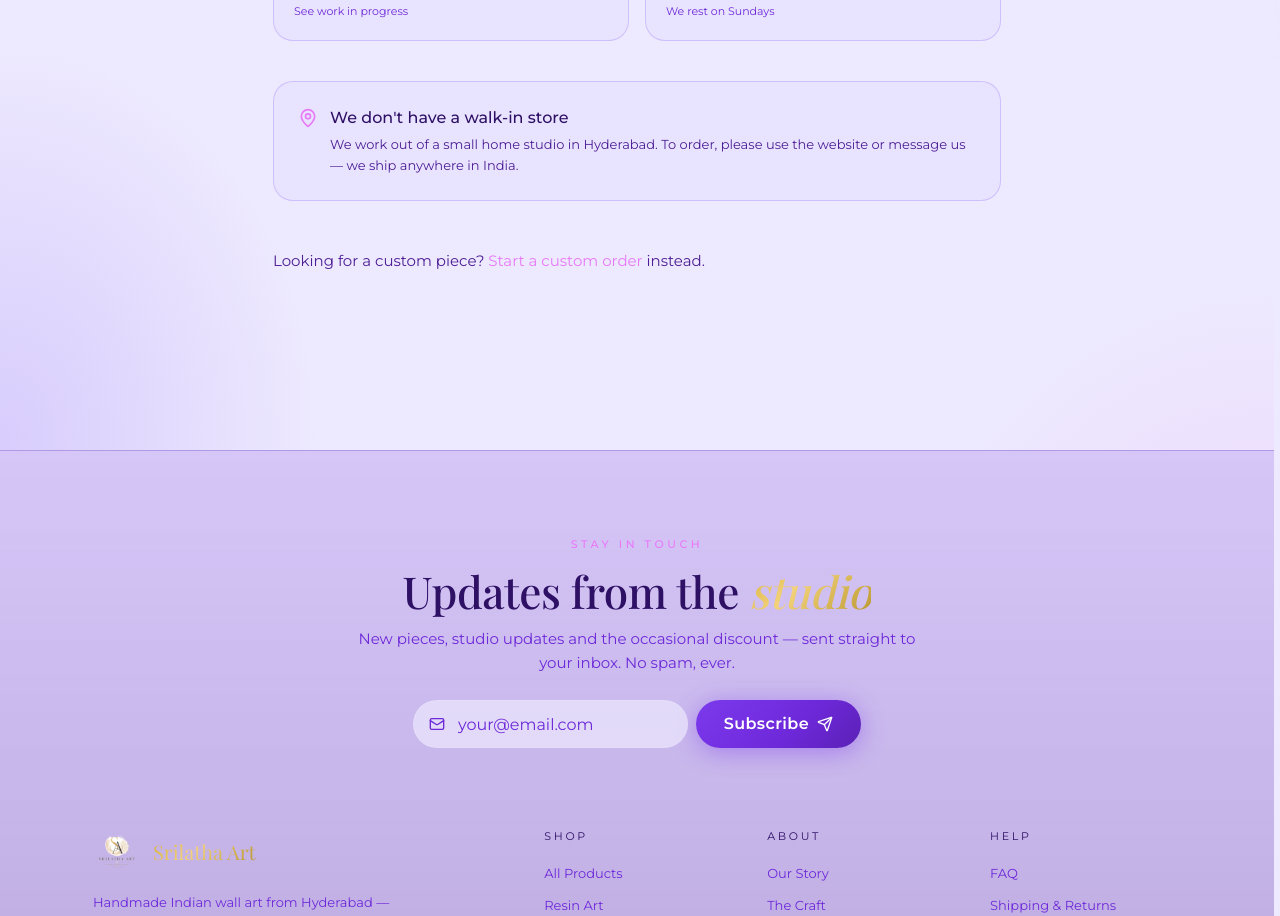
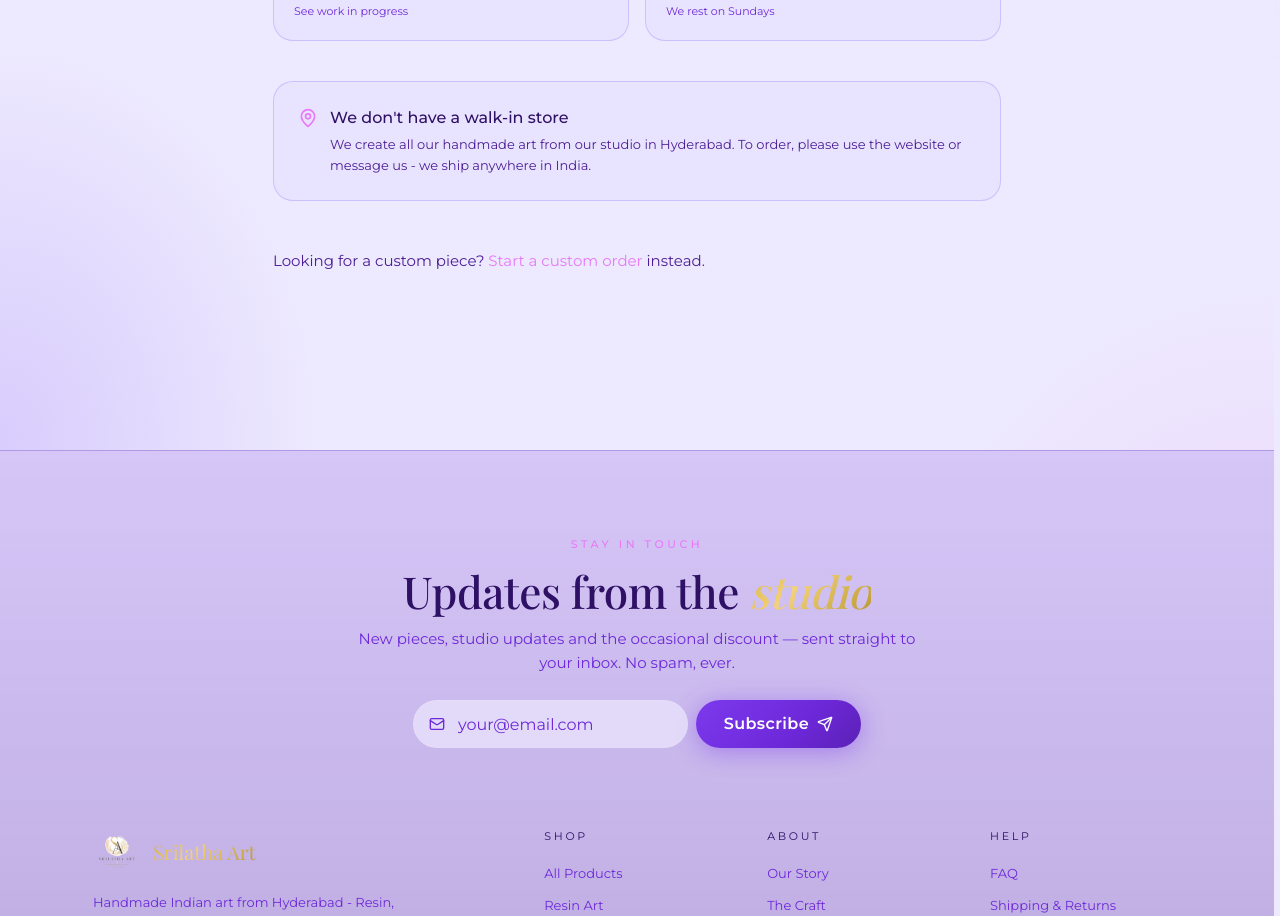
Before and after one commit to lakshmanachari-panuganti/The-Srilatha-Arts, a Next.js app in the folder frontend/: page /contact in a window 1280 px wide. Shown: the part 740-1656 px from the top of the page. Built offline with nearby package versions, Linux system fonts and the light colour scheme; no server answers.

Commit message:
feat: updated with simple english words

```diff
--- a/frontend/app/contact/page.tsx
+++ b/frontend/app/contact/page.tsx
@@ -49,8 +49,8 @@ export default function ContactPage() {
         <div>
           <p className="text-ivory font-medium mb-1">We don&apos;t have a walk-in store</p>
           <p className="text-ivory-soft text-sm leading-relaxed">
-            We work out of a small home studio in Hyderabad. To order, please use the website or
-            message us — we ship anywhere in India.
+            We create all our handmade art from our studio in Hyderabad. To order, please use the website or
+            message us - we ship anywhere in India.
           </p>
         </div>
       </div>
--- a/frontend/app/faq/page.tsx
+++ b/frontend/app/faq/page.tsx
@@ -9,7 +9,7 @@ export const metadata: Metadata = {
 const faqs = [
   {
     q: 'Are your pieces really handmade?',
-    a: 'Yes — every single one. We make each piece by hand in our Hyderabad studio. That means no two pieces look exactly alike, and tiny differences are part of what makes them special.',
+    a: 'Yes - every single one. We make each piece by hand in our Hyderabad studio. That means no two pieces look exactly alike, and tiny differences are part of what makes them special.',
   },
   {
     q: 'How long does delivery take?',
--- a/frontend/app/layout.tsx
+++ b/frontend/app/layout.tsx
@@ -32,7 +32,7 @@ export const metadata: Metadata = {
     template: '%s · Srilatha Art',
   },
   description:
-    'Handmade wall art from Hyderabad — Dot Mandala, Resin, Lippan, Pichwai and Kolam styles. Free shipping across India on orders above ₹2,999.',
+    'Handmade arts - Dot Mandala, Resin, Lippan, Pichwai and Kolam styles. Free shipping across India on orders above ₹2,999.',
   keywords: [
     'Dot Mandala',
     'Resin Art',
--- a/frontend/app/our-story/page.tsx
+++ b/frontend/app/our-story/page.tsx
@@ -16,8 +16,8 @@ export default function OurStoryPage() {
         A small studio in <em className="italic gold-text">Hyderabad</em>
       </h1>
       <p className="text-ivory-soft text-base lg:text-lg leading-relaxed mb-6">
-        Hi! We are a small team that makes handmade Indian wall art. Everything you see on this site
-        is made by us in our home studio in Hyderabad — one piece at a time.
+        Hi! We are a small team that makes handmade rlegant art. Everything you see on this site
+        is made by us in our studio in Hyderabad.
       </p>
 
       <div className="my-10 relative aspect-[4/3] rounded-3xl overflow-hidden bg-gradient-to-b from-plum-warm to-plum-light flex items-center justify-center">
--- a/frontend/components/Footer.tsx
+++ b/frontend/components/Footer.tsx
@@ -44,7 +44,7 @@ export default function Footer() {
 
   return (
     <footer className="relative z-10 mt-20"
-            style={{ borderTop: '1px solid rgba(167,139,250,0.35)', background: 'linear-gradient(180deg, rgba(109,40,217,0.18) 0%, rgba(76,29,149,0.35) 100%), #EDE9FE' }}
+      style={{ borderTop: '1px solid rgba(167,139,250,0.35)', background: 'linear-gradient(180deg, rgba(109,40,217,0.18) 0%, rgba(76,29,149,0.35) 100%), #EDE9FE' }}
     >
       <div className="max-w-6xl mx-auto px-5 lg:px-8 py-14 lg:py-20">
         {/* Newsletter */}
@@ -120,7 +120,7 @@ export default function Footer() {
               </span>
             </Link>
             <p className="text-sm text-ivory-mute leading-relaxed max-w-xs">
-              Handmade Indian wall art from Hyderabad — Resin, Dot Mandala, Lippan, Pichwai and Kolam styles.
+              Handmade Indian art from Hyderabad - Resin, Dot Mandala, Lippan, Pichwai and Kolam styles.
             </p>
             <div className="flex items-center gap-2 mt-5">
               <SocialLink href="https://instagram.com" label="Instagram">
@@ -136,7 +136,7 @@ export default function Footer() {
           </div>
 
           <div className="lg:col-span-3 lg:grid lg:grid-cols-3 lg:gap-8"
-               style={{ borderColor: 'rgba(255,255,255,0.06)' }}
+            style={{ borderColor: 'rgba(255,255,255,0.06)' }}
           >
             {columns.map((col) => (
               <FooterColumn key={col.title} title={col.title} links={col.links} />
@@ -145,7 +145,7 @@ export default function Footer() {
         </div>
 
         <div className="lg:hidden mt-12 pt-8 text-center"
-             style={{ borderTop: '1px solid rgba(255,255,255,0.06)' }}
+          style={{ borderTop: '1px solid rgba(255,255,255,0.06)' }}
         >
           <Link href="/" className="inline-flex items-center gap-2 mb-3">
             <Image src="/images/logo.png" alt="" width={36} height={36} className="w-9 h-9" />
@@ -167,7 +167,7 @@ export default function Footer() {
         </div>
 
         <div className="mt-10 pt-6 flex flex-col sm:flex-row items-center justify-between gap-2 text-xs text-ivory-mute"
-             style={{ borderTop: '1px solid rgba(255,255,255,0.06)' }}
+          style={{ borderTop: '1px solid rgba(255,255,255,0.06)' }}
         >
           <p>© {new Date().getFullYear()} Srilatha Art. Made by hand in Hyderabad.</p>
           <p className="font-hand text-lg text-lavender-pastel">Handmade with care</p>
--- a/frontend/data/announcements.ts
+++ b/frontend/data/announcements.ts
@@ -19,7 +19,7 @@ export const ANNOUNCEMENTS: Announcement[] = [
   },
   {
     id: 'diwali-live',
-    message: 'Diwali Collection is live · Handcrafted in Hyderabad with love',
+    message: 'Diwali Collection is live · Handcrafted in our studio!',
     href: '/collections/diwali',
     priority: 3,
     theme: 'gold',
```
Also changed, not shown: 2 other files (tests, documents, lock files or other folders).
